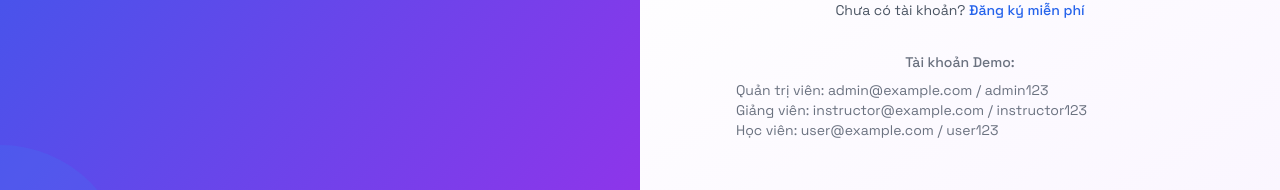
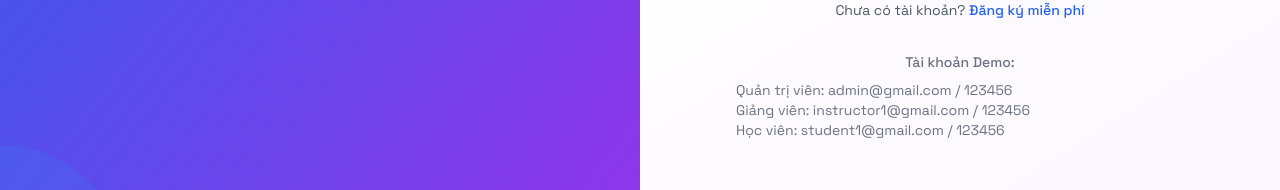
Before and after one commit to Tuanngoc2002/E-Learning, a Next.js app in the folder e-learning_yt/: page /login in a window 1280 px wide. Shown: the part 527-717 px from the top of the page. Built offline with nearby package versions, Linux system fonts and the light colour scheme.

Commit message:
Update demo account credentials in LoginPage for improved security and consistency.

```diff
--- a/e-learning_yt/app/dashboard/admin/layout.tsx
+++ b/e-learning_yt/app/dashboard/admin/layout.tsx
@@ -33,7 +33,7 @@ const adminNavigation: NavItem[] = [
   { label: 'Quản lý người dùng', icon: <FiUsers className="w-5 h-5" />, href: '/dashboard/admin/users' },
   { label: 'Quản lý khóa học', icon: <FiBook className="w-5 h-5" />, href: '/dashboard/admin/courses' },
   { label: 'Phân tích đăng ký', icon: <FiBarChart2 className="w-5 h-5" />, href: '/dashboard/admin/enrollments' },
-  { label: 'Thống kê', icon: <FiBarChart2 className="w-5 h-5" />, href: '/dashboard/admin/analytics' },
+  // { label: 'Thống kê', icon: <FiBarChart2 className="w-5 h-5" />, href: '/dashboard/admin/analytics' },
 ];
 
 const AdminLayout = ({ children }: { children: React.ReactNode }) => {
--- a/e-learning_yt/app/login/page.tsx
+++ b/e-learning_yt/app/login/page.tsx
@@ -226,9 +226,9 @@ export default function LoginPage() {
           <div className="mt-6">
             <h3 className="text-center text-sm font-medium text-gray-500">Tài khoản Demo:</h3>
             <div className="mt-2 text-sm text-gray-500">
-              <p>Quản trị viên: admin@example.com / admin123</p>
-              <p>Giảng viên: instructor@example.com / instructor123</p>
-              <p>Học viên: user@example.com / user123</p>
+              <p>Quản trị viên: admin@gmail.com / 123456</p>
+              <p>Giảng viên: instructor1@gmail.com / 123456</p>
+              <p>Học viên: student1@gmail.com / 123456</p>
             </div>
           </div>
         </div>
```
